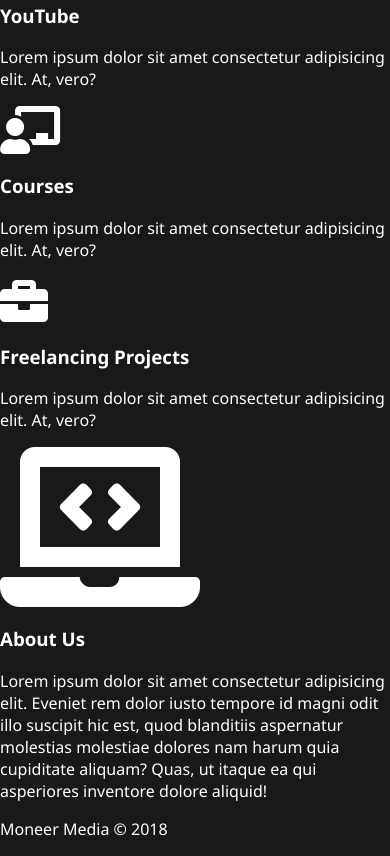
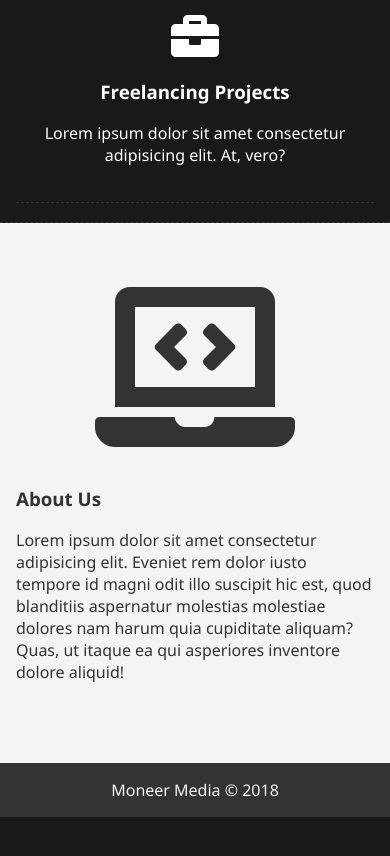
Before and after one commit to moneer-alasmar/myLandingPageTemplate, a plain HTML site: page index.html in a window 390 px wide. Shown: the part 908-1764 px from the top of the page. After the commit the page ends 1725 px from the top, so only its background shows below. Drawn offline with Linux system fonts and the light colour scheme.

Commit message:
completed V1

```diff
--- a/index.html
+++ b/index.html
@@ -20,6 +20,9 @@
       <div class="title">
         Welcome To Moneer Media
       </div>
+      <div class="title2">
+        Moneer Media
+      </div>
       <div class="text">
         Lorem ipsum dolor sit amet consectetur adipisicing elit. Non, neque!
       </div>
@@ -28,7 +31,7 @@
 
   <!-- SERVICES -->
   <section class="services">
-    <div class="container grid-3">
+    <div class="container grid-3 center">
       <div>
         <i class="fab fa-youtube fa-3x"></i>
         <h3>YouTube</h3>
@@ -48,7 +51,7 @@
   </section>
 
   <!-- ABOUT -->
-  <section class="about">
+  <section class="about bg-light">
     <div class="container">
       <div class="grid-2">
         <div class="center">
@@ -64,7 +67,7 @@
     </div>
   </section>
 
-  <footer class="center">
+  <footer class="center bg-dark">
     <p>Moneer Media &copy; 2018</p>
   </footer>
 </body>
--- a/style.css
+++ b/style.css
@@ -52,7 +52,104 @@ body {
   margin-top: 1rem;
 }
 
+.content .title2 {
+  display: none;
+}
+
 .content .text {
   line-height: 1.7;
   margin-top: 1rem;
 }
+
+.container {
+  max-width: 960px;
+  margin: auto;
+  overflow: hidden;
+  padding: 4rem 1rem;
+}
+
+.grid-3 {
+  display: grid;
+  grid-template-columns: repeat(3, 1fr);
+  grid-gap: 20px;
+}
+
+.center {
+  text-align: center;
+  margin: auto;
+}
+
+.bg-light {
+  background: #f4f4f4;
+  color: #333;
+}
+
+.bg-dark {
+  background: #333;
+  color: #f4f4f4;
+}
+
+.grid-2 {
+  display: grid;
+  grid-template-columns: repeat(2, 1fr);
+  grid-gap: 20px;
+}
+
+footer {
+  padding: 1rem;
+}
+
+footer p {
+  margin: 0;
+}
+
+/* MEDIA QUERIES */
+/* SMALL SCREENS */
+@media (max-width: 560px) {
+  .showcase::after {
+    height: 50vh;
+  }
+
+  .content {
+    top: 5%;
+    margin-top: 5px;
+    text-shadow: 3px 3px 3px #333;
+  }
+
+  .content .logo {
+    height: 140px;
+    width: 140px;
+  }
+
+  .content .text {
+    display: none;
+  }
+
+  .grid-3,
+  .grid-2 {
+    grid-template-columns: 1fr;
+  }
+
+  .services div {
+    border-bottom: #333 dashed 1px;
+    padding: 1.2rem 1rem;
+  }
+}
+
+/* LANDSCAPE */
+@media (max-height: 500px) {
+  .content .title,
+  .content .text {
+    display: none;
+  }
+  .content .title2 {
+    display: block;
+    font-size: 2.2rem;
+    margin-top: 1rem;
+    text-shadow: 3px 3px 3px #333;
+  }
+
+  .content {
+    top: 0;
+  }
+}
```
